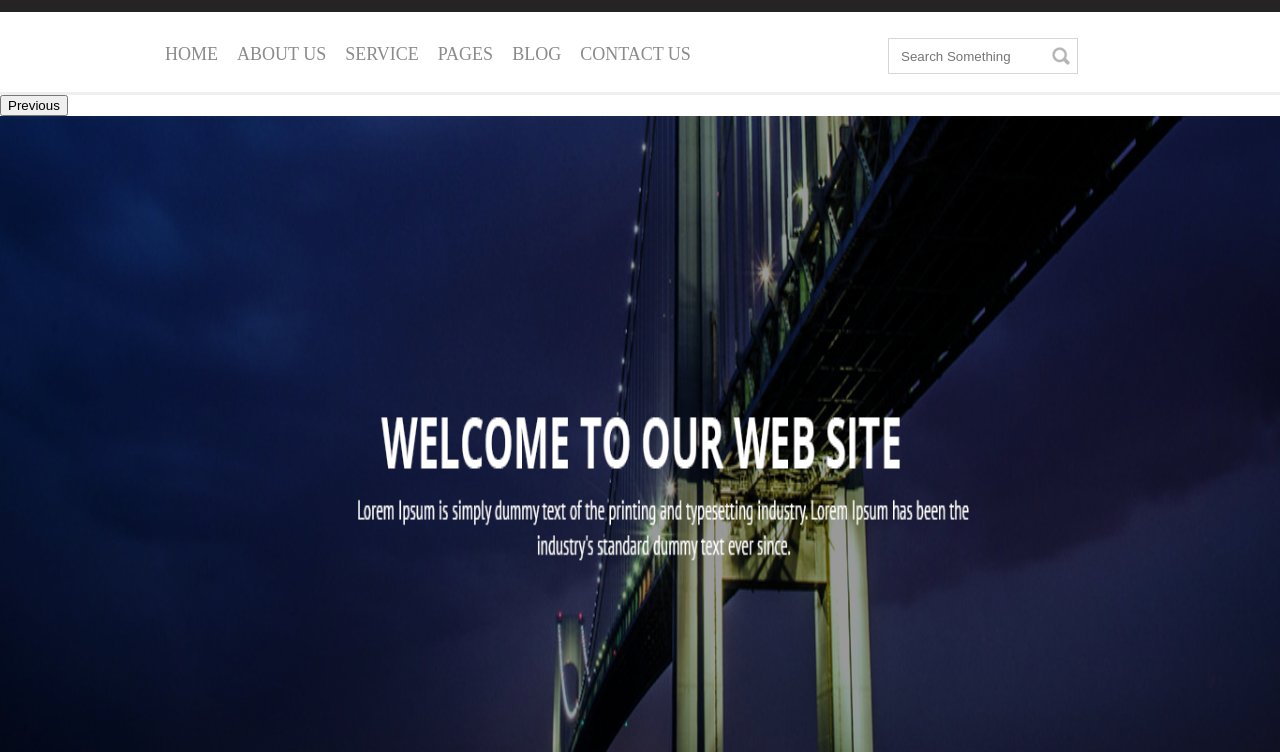
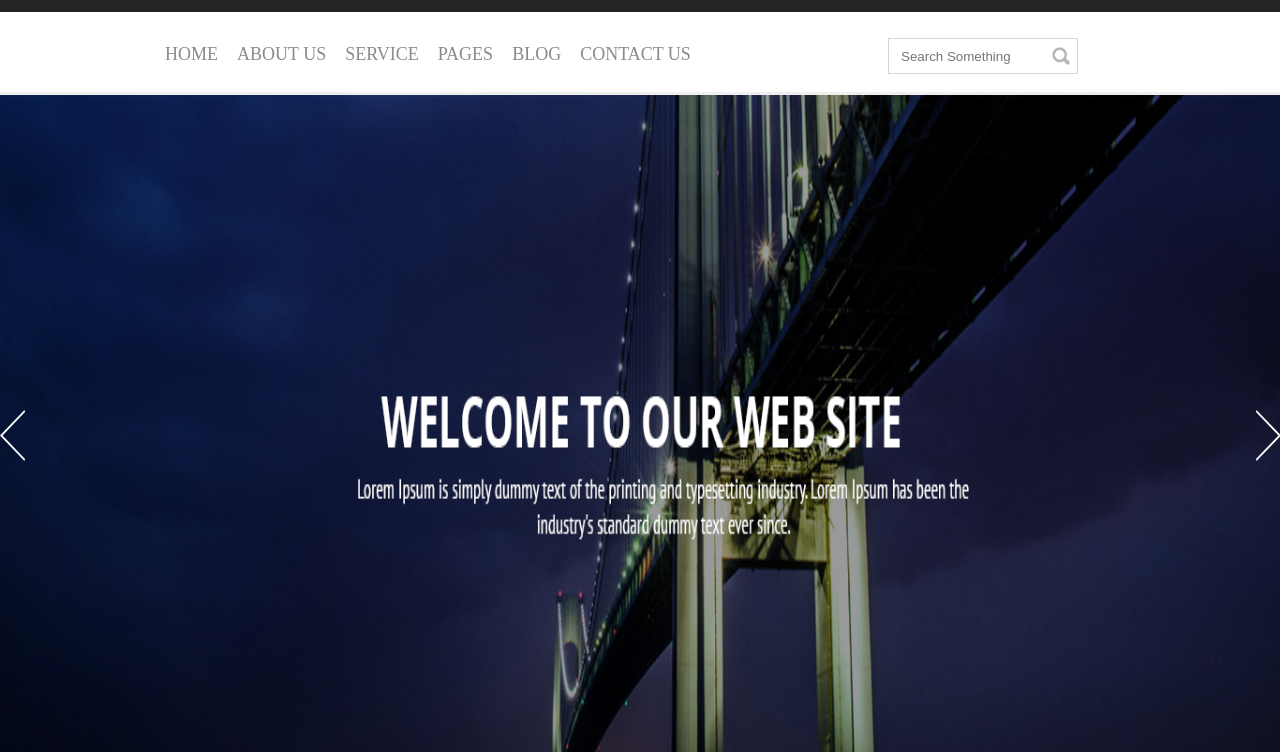
Before and after one commit to Everton-Santos/SiteTeste, a plain HTML site: page index.html in a window 1280 px wide. Shown: the part 48-800 px from the top of the page. Drawn offline with nearby package versions, Linux system fonts and the light colour scheme.

Commit message:
Setas carrossel

```diff
--- a/css/main.css
+++ b/css/main.css
@@ -99,3 +99,29 @@
     float: left;
     position: relative;
 }
+
+button.slick-prev {
+    font-size: 0px;
+    border: none;
+    width: 25px;
+    height: 51px;
+    z-index: 9;
+    background-color: transparent;
+    position: absolute;
+    background-image: url('../img/anterior.png');
+    top: 35%;
+    left: 0;
+}
+
+button.slick-next {
+    font-size: 0px;
+    border: none;
+    width: 25px;
+    height: 51px;
+    z-index: 9;
+    background-color: transparent;
+    position: absolute;
+    background-image: url('../img/proximo.png');
+    top: 35%;
+    right: 0;
+}
--- a/index.html
+++ b/index.html
@@ -47,6 +47,7 @@
             <img src="./img/banner.png" />
             <img src="./img/banner.png" />
             <img src="./img/banner.png" />
+            <img src="./img/banner.png" />
         </div>
     </div>
     <script type="text/javascript" src="https://code.jquery.com/jquery-1.11.0.min.js"></script>
--- a/js/main.js
+++ b/js/main.js
@@ -1 +1,7 @@
-$('.slider-principal').slick();
+$('.slider-principal').slick({
+    dots: true,
+    infinite: true,
+    speed: 300,
+    slidesToShow: 1,
+    adaptiveHeight: true
+});
```
Also changed, not shown: img/anterior.png (added), img/proximo.png (added).
